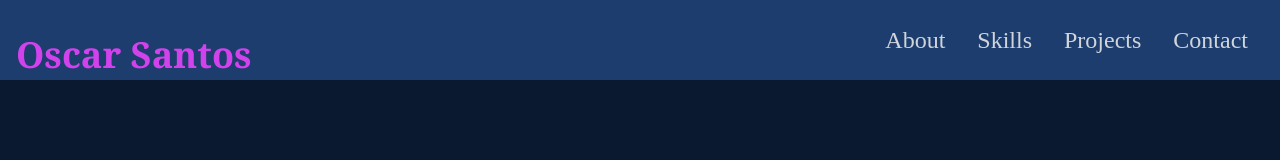
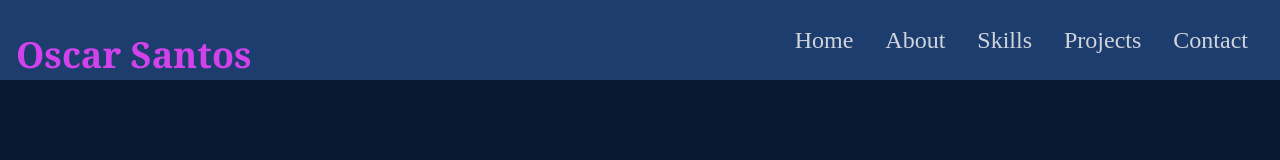
Before and after one commit to Oscar-Santos/OscarsPortfolio, a React (Create React App) app: page / in a window 1280 px wide. Shown: the top 160 px of the page. Built offline with nearby package versions, Linux system fonts and the light colour scheme.

Commit message:
linking navbar with each page

```diff
--- a/package.json
+++ b/package.json
@@ -11,6 +11,7 @@
     "react-icons": "^4.11.0",
     "react-router-dom": "^6.16.0",
     "react-scripts": "5.0.1",
+    "react-scroll": "^1.8.9",
     "web-vitals": "^2.1.4"
   },
   "scripts": {
--- a/src/App.js
+++ b/src/App.js
@@ -10,6 +10,7 @@
   return (
     <div>
       <Navbar />
+
       <Home />
       <About />
       <Skills />
--- a/src/components/Navbar.js
+++ b/src/components/Navbar.js
@@ -2,8 +2,10 @@
 import { FaBars, FaTimes, FaGithub, FaLinkedin } from 'react-icons/fa'
 import { HiOutlineMail } from 'react-icons/hi'
 import { BsFillPersonLinesFill } from 'react-icons/bs'
-import logo2 from '../assets/logo2.png'
 import osp from '../assets/osp.pdf'
+
+
+import { Link } from 'react-scroll'
 
 const Navbar = () => {
 
@@ -22,10 +24,36 @@
         {/* menu */}
 
           <ul className='hidden md:flex text-2xl'>
-            <li>About</li>
-            <li>Skills</li>
-            <li>Projects</li>
-            <li>Contact</li>
+            <li>
+              <Link to="home" smooth={true} duration={500} >
+                Home
+              </Link>
+            </li>
+
+            <li>
+              <Link to="about" smooth={true} duration={500} >
+                About
+              </Link>
+            </li>
+
+            <li>
+              <Link to="skills" smooth={true} duration={500} >
+                Skills
+              </Link>
+            </li>
+
+            <li>
+              <Link to='projects' smooth={true} duration={500}>
+                Projects
+              </Link>
+            </li>
+
+            <li>
+              <Link to="contact" smooth={true} duration={500} >
+                Contact
+              </Link>
+            </li>
+
           </ul>
 
 
--- a/src/components/Projects.js
+++ b/src/components/Projects.js
@@ -4,14 +4,14 @@
 import { data } from "../data/data.js";
 
 
-const Work = () => {
+const Projects = () => {
 
     // projects file
     const project = data;
     //setProject(data);
 
   return (
-    <div name='work' className='w-full md:h-screen text-gray-300 bg-[#142f57]'>
+    <div name='projects' className='w-full md:h-screen text-gray-300 bg-[#142f57]'>
       <div className='max-w-[1000px] mx-auto p-4 flex flex-col justify-center w-full h-full'>
         <div className='pb-8'>
           <p className='text-4xl font-bold inline border-b-4 text-gray-300 border-pink-600'>
@@ -67,4 +67,4 @@
   );
 };
 
-export default Work;
+export default Projects;
```
Also changed, not shown: 1 other file (tests, documents, lock files or other folders).
